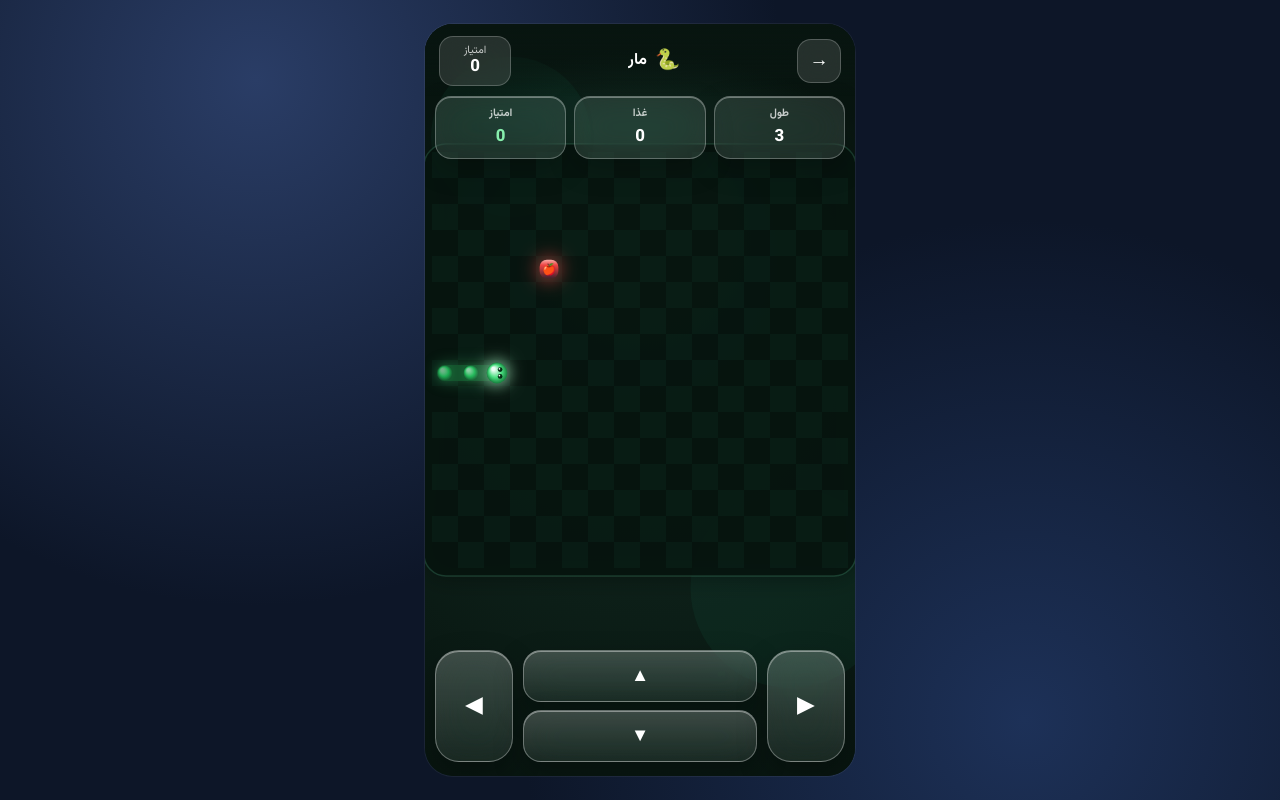
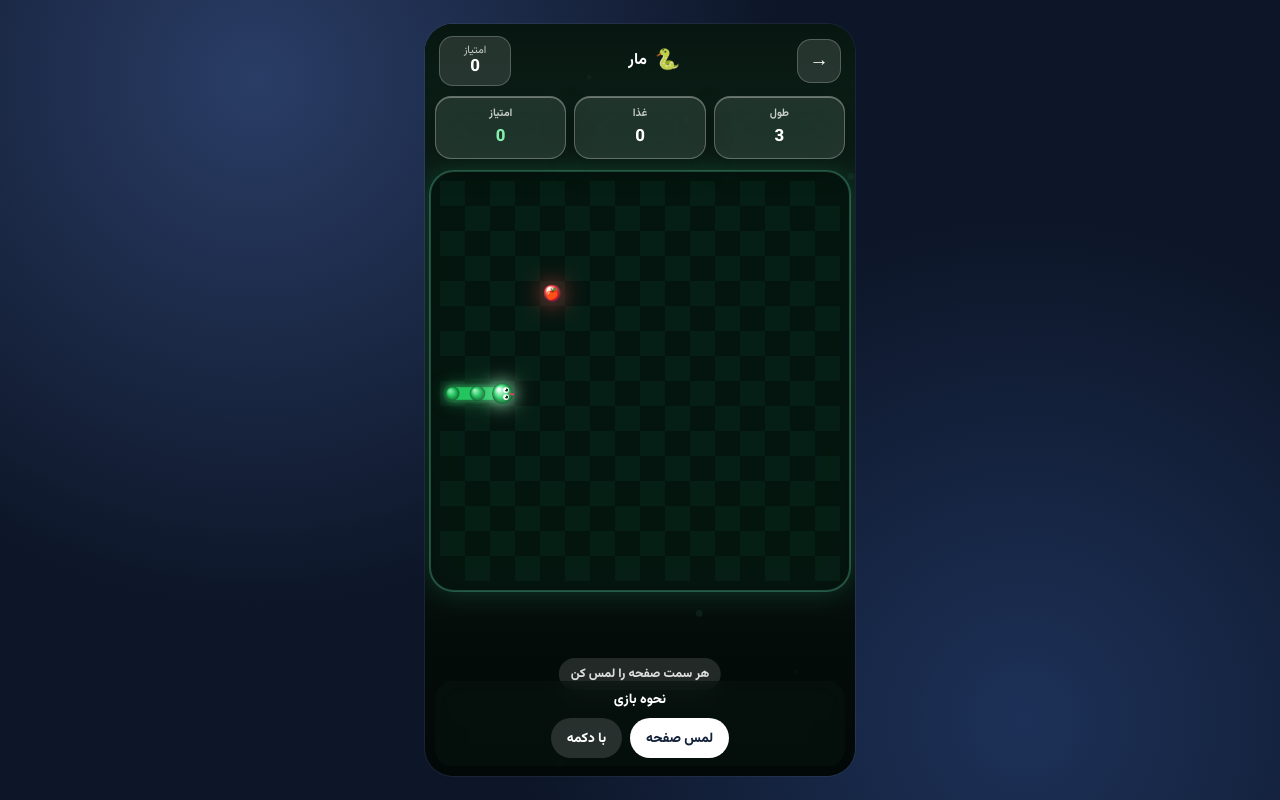
Before and after one commit to hidarshoja/game-new, a React (Vite) app: page /games/snake in a window 1280 px wide. Both pictures are taken after a click on the button "شروع بازی". Built offline with nearby package versions, Linux system fonts and the light colour scheme.

Commit message:
Enhance SnakeGame visuals and controls: Added new CSS styles for snake controls and touch hints, improved canvas rendering with dynamic gradients and animations, and refined gameplay mechanics for better user interaction.

```diff
--- a/src/games/SnakeGame.jsx
+++ b/src/games/SnakeGame.jsx
@@ -29,14 +29,23 @@ export default function SnakeGame() {
   const timerRef = useRef(null)
   const rafRef = useRef(0)
   const phaseRef = useRef('intro')
+  const controlRef = useRef('touch')
+  const flashRef = useRef(0)
+  const crumbsRef = useRef([])
 
   const [phase, setPhase] = useState('intro')
   const [run, setRun] = useState(0)
+  const [control, setControl] = useState('touch')
   const [hud, setHud] = useState({ score: 0, length: 3, eaten: 0 })
+  const [hint, setHint] = useState('')
 
   useEffect(() => {
     phaseRef.current = phase
   }, [phase])
+
+  useEffect(() => {
+    controlRef.current = control
+  }, [control])
 
   const syncHud = () => {
     const state = stateRef.current
@@ -59,9 +68,9 @@ export default function SnakeGame() {
     const ctx = canvas.getContext('2d')
     ctx.setTransform(dpr, 0, 0, dpr, 0, 0)
 
-    const topSafe = 52
-    const bottomSafe = 132
-    const sidePad = 6
+    const topSafe = 58
+    const bottomSafe = controlRef.current === 'buttons' ? 198 : 96
+    const sidePad = 8
     const usableW = width - sidePad * 2
     const usableH = Math.max(180, height - topSafe - bottomSafe)
     const cell = Math.max(14, Math.floor(Math.min(usableW / GRID, usableH / GRID)))
@@ -72,73 +81,88 @@ export default function SnakeGame() {
     return layoutRef.current
   }
 
-  const draw = () => {
+  const burst = (x, y, color) => {
+    for (let i = 0; i < 10; i += 1) {
+      crumbsRef.current.push({
+        x,
+        y,
+        vx: (Math.random() - 0.5) * 180,
+        vy: (Math.random() - 0.5) * 180,
+        life: 0.45,
+        max: 0.45,
+        r: 2 + Math.random() * 3,
+        color,
+      })
+    }
+  }
+
+  const draw = (now = performance.now()) => {
     const canvas = canvasRef.current
     const layout = layoutRef.current
     const state = stateRef.current
     if (!canvas || !layout || !state) return
     const ctx = canvas.getContext('2d')
     const { width, height, cell, ox, oy, board } = layout
+    const t = now / 1000
 
-    const bg = ctx.createRadialGradient(width * 0.5, height * 0.2, 20, width * 0.5, height * 0.55, width * 0.9)
-    bg.addColorStop(0, '#1a3d2e')
-    bg.addColorStop(0.45, '#0f241c')
-    bg.addColorStop(1, '#081510')
+    const bg = ctx.createLinearGradient(0, 0, 0, height)
+    bg.addColorStop(0, '#0b1f17')
+    bg.addColorStop(0.45, '#07140f')
+    bg.addColorStop(1, '#020807')
     ctx.fillStyle = bg
     ctx.fillRect(0, 0, width, height)
 
-    // soft vignette lights
-    ctx.fillStyle = 'rgba(52, 211, 153, 0.05)'
+    for (let i = 0; i < 18; i += 1) {
+      const px = (i * 97 + t * 8) % width
+      const py = (i * 53 + Math.sin(t + i) * 12) % height
+      ctx.fillStyle = `rgba(110, 231, 183, ${0.04 + (i % 4) * 0.01})`
       ctx.beginPath()
-    ctx.arc(width * 0.2, height * 0.15, 80, 0, Math.PI * 2)
+      ctx.arc(px, py, 1.4 + (i % 3), 0, Math.PI * 2)
       ctx.fill()
-    ctx.beginPath()
-    ctx.arc(width * 0.85, height * 0.75, 100, 0, Math.PI * 2)
-    ctx.fill()
+    }
 
-    // board plate
     ctx.save()
-    ctx.shadowColor = 'rgba(0,0,0,0.45)'
-    ctx.shadowBlur = 24
-    roundRect(ctx, ox - 8, oy - 8, board + 16, board + 16, 22)
-    ctx.fillStyle = 'rgba(6, 20, 14, 0.88)'
+    ctx.shadowColor = 'rgba(52, 211, 153, 0.25)'
+    ctx.shadowBlur = 28
+    roundRect(ctx, ox - 10, oy - 10, board + 20, board + 20, 24)
+    ctx.fillStyle = 'rgba(4, 18, 12, 0.92)'
     ctx.fill()
     ctx.restore()
 
-    roundRect(ctx, ox - 8, oy - 8, board + 16, board + 16, 22)
-    ctx.strokeStyle = 'rgba(110, 231, 183, 0.18)'
-    ctx.lineWidth = 1.5
+    roundRect(ctx, ox - 10, oy - 10, board + 20, board + 20, 24)
+    ctx.strokeStyle = 'rgba(110, 231, 183, 0.28)'
+    ctx.lineWidth = 2
     ctx.stroke()
 
-    for (let y = 0; y < GRID; y++) {
-      for (let x = 0; x < GRID; x++) {
-        const px = ox + x * cell
-        const py = oy + y * cell
-        if ((x + y) % 2 === 0) {
-          ctx.fillStyle = 'rgba(52, 211, 153, 0.045)'
-          ctx.fillRect(px, py, cell, cell)
-        }
+    for (let y = 0; y < GRID; y += 1) {
+      for (let x = 0; x < GRID; x += 1) {
+        if ((x + y) % 2 !== 0) continue
+        ctx.fillStyle = 'rgba(52, 211, 153, 0.05)'
+        ctx.fillRect(ox + x * cell, oy + y * cell, cell, cell)
       }
     }
 
     if (state.food) {
       const fx = ox + state.food.x * cell
       const fy = oy + state.food.y * cell
+      const pulse = 1 + Math.sin(t * 6) * 0.06
       ctx.save()
+      ctx.translate(fx + cell / 2, fy + cell / 2)
+      ctx.scale(pulse, pulse)
       ctx.shadowColor = state.food.color
-      ctx.shadowBlur = 20
-      roundRect(ctx, fx + cell * 0.14, fy + cell * 0.14, cell * 0.72, cell * 0.72, cell * 0.28)
-      const foodFill = ctx.createLinearGradient(fx, fy, fx, fy + cell)
+      ctx.shadowBlur = 22
+      roundRect(ctx, -cell * 0.34, -cell * 0.34, cell * 0.68, cell * 0.68, cell * 0.26)
+      const foodFill = ctx.createRadialGradient(-cell * 0.12, -cell * 0.16, 2, 0, 0, cell * 0.4)
       foodFill.addColorStop(0, '#fff7ed')
-      foodFill.addColorStop(0.35, state.food.color)
+      foodFill.addColorStop(0.45, state.food.color)
       foodFill.addColorStop(1, '#111827')
       ctx.fillStyle = foodFill
       ctx.fill()
       ctx.shadowBlur = 0
-      ctx.font = `${Math.floor(cell * 0.46)}px sans-serif`
+      ctx.font = `${Math.floor(cell * 0.44)}px sans-serif`
       ctx.textAlign = 'center'
       ctx.textBaseline = 'middle'
-      ctx.fillText(state.food.icon, fx + cell / 2, fy + cell / 2 + 1)
+      ctx.fillText(state.food.icon, 0, 1)
       ctx.restore()
     }
 
@@ -157,10 +181,14 @@ export default function SnakeGame() {
       })
       ctx.lineCap = 'round'
       ctx.lineJoin = 'round'
-      ctx.lineWidth = cell * 0.62
-      ctx.strokeStyle = '#14532d'
-      ctx.shadowColor = 'rgba(74, 222, 128, 0.35)'
-      ctx.shadowBlur = 16
+      ctx.lineWidth = cell * 0.72
+      ctx.strokeStyle = 'rgba(20, 83, 45, 0.55)'
+      ctx.shadowColor = 'rgba(74, 222, 128, 0.55)'
+      ctx.shadowBlur = 18
+      ctx.stroke()
+      ctx.lineWidth = cell * 0.5
+      ctx.strokeStyle = '#22c55e'
+      ctx.shadowBlur = 10
       ctx.stroke()
       ctx.restore()
     }
@@ -169,22 +197,22 @@ export default function SnakeGame() {
       const part = state.snake[index]
       const point = centerOf(part)
       const isHead = index === 0
-      const t = index / Math.max(1, state.snake.length - 1)
-      const radius = isHead ? cell * 0.4 : cell * 0.3
+      const fade = index / Math.max(1, state.snake.length - 1)
+      const radius = isHead ? cell * 0.42 : cell * 0.28 + (1 - fade) * cell * 0.06
       ctx.save()
-      ctx.shadowColor = isHead ? '#bbf7d0' : 'rgba(34, 197, 94, 0.25)'
-      ctx.shadowBlur = isHead ? 18 : 6
+      ctx.shadowColor = isHead ? '#bbf7d0' : 'rgba(34, 197, 94, 0.28)'
+      ctx.shadowBlur = isHead ? 20 : 8
       const fill = ctx.createRadialGradient(
         point.x - radius * 0.35,
         point.y - radius * 0.4,
-        radius * 0.15,
+        radius * 0.12,
         point.x,
         point.y,
         radius,
       )
-      fill.addColorStop(0, isHead ? '#ecfdf5' : `rgba(187, 247, 208, ${0.9 - t * 0.35})`)
-      fill.addColorStop(0.55, isHead ? '#4ade80' : `rgba(34, 197, 94, ${0.95 - t * 0.2})`)
-      fill.addColorStop(1, isHead ? '#15803d' : `rgba(20, 83, 45, ${0.95 - t * 0.15})`)
+      fill.addColorStop(0, isHead ? '#ecfdf5' : `rgba(187, 247, 208, ${0.95 - fade * 0.35})`)
+      fill.addColorStop(0.5, isHead ? '#4ade80' : `rgba(34, 197, 94, ${0.95 - fade * 0.2})`)
+      fill.addColorStop(1, isHead ? '#166534' : `rgba(20, 83, 45, ${0.95 - fade * 0.1})`)
       ctx.beginPath()
       ctx.arc(point.x, point.y, radius, 0, Math.PI * 2)
       ctx.fillStyle = fill
@@ -200,21 +228,60 @@ export default function SnakeGame() {
         right: { x: 1, y: 0 },
       }[state.dir]
       const side = { x: -look.y, y: look.x }
-      const eye = Math.max(2.2, cell * 0.09)
+      const eye = Math.max(2.4, cell * 0.1)
       const drawEye = (sign) => {
-        const ex = point.x + look.x * cell * 0.12 + side.x * cell * 0.13 * sign
-        const ey = point.y + look.y * cell * 0.12 + side.y * cell * 0.13 * sign
+        const ex = point.x + look.x * cell * 0.14 + side.x * cell * 0.14 * sign
+        const ey = point.y + look.y * cell * 0.14 + side.y * cell * 0.14 * sign
+        ctx.fillStyle = '#fff'
+        ctx.beginPath()
+        ctx.arc(ex, ey, eye * 1.15, 0, Math.PI * 2)
+        ctx.fill()
         ctx.fillStyle = '#052e16'
         ctx.beginPath()
-        ctx.arc(ex, ey, eye, 0, Math.PI * 2)
+        ctx.arc(ex + look.x * eye * 0.25, ey + look.y * eye * 0.25, eye * 0.62, 0, Math.PI * 2)
         ctx.fill()
         ctx.fillStyle = '#fff'
         ctx.beginPath()
-        ctx.arc(ex - eye * 0.3, ey - eye * 0.3, eye * 0.35, 0, Math.PI * 2)
+        ctx.arc(ex - eye * 0.25, ey - eye * 0.25, eye * 0.28, 0, Math.PI * 2)
         ctx.fill()
       }
       drawEye(1)
       drawEye(-1)
+
+      ctx.strokeStyle = '#f43f5e'
+      ctx.lineWidth = Math.max(1.5, cell * 0.05)
+      ctx.beginPath()
+      ctx.moveTo(point.x + look.x * cell * 0.28, point.y + look.y * cell * 0.28)
+      ctx.quadraticCurveTo(
+        point.x + look.x * cell * 0.48 + side.x * cell * 0.08,
+        point.y + look.y * cell * 0.48 + side.y * cell * 0.08,
+        point.x + look.x * cell * 0.42,
+        point.y + look.y * cell * 0.42,
+      )
+      ctx.stroke()
+    }
+
+    crumbsRef.current = crumbsRef.current
+      .map((bit) => ({
+        ...bit,
+        x: bit.x + bit.vx * 0.016,
+        y: bit.y + bit.vy * 0.016,
+        life: bit.life - 0.016,
+      }))
+      .filter((bit) => bit.life > 0)
+    crumbsRef.current.forEach((bit) => {
+      ctx.globalAlpha = Math.max(0, bit.life / bit.max)
+      ctx.fillStyle = bit.color
+      ctx.beginPath()
+      ctx.arc(bit.x, bit.y, bit.r, 0, Math.PI * 2)
+      ctx.fill()
+    })
+    ctx.globalAlpha = 1
+
+    if (flashRef.current > 0) {
+      ctx.fillStyle = `rgba(74, 222, 128, ${flashRef.current * 0.18})`
+      ctx.fillRect(0, 0, width, height)
+      flashRef.current = Math.max(0, flashRef.current - 0.04)
     }
   }
 
@@ -227,6 +294,17 @@ export default function SnakeGame() {
       const result = tick(stateRef.current)
       if (result === 'eat') {
         playPop()
+        flashRef.current = 1
+        const layout = layoutRef.current
+        const food = stateRef.current.food
+        if (layout && stateRef.current) {
+          const head = stateRef.current.snake[0]
+          burst(
+            layout.ox + head.x * layout.cell + layout.cell / 2,
+            layout.oy + head.y * layout.cell + layout.cell / 2,
+            food?.color || '#4ade80',
+          )
+        }
         if (stateRef.current.eaten % 4 === 0) playMatch()
       } else if (result === 'self') {
         playCheer()
@@ -243,6 +321,8 @@ export default function SnakeGame() {
     const state = createSnake()
     state.food = spawnFood(state)
     stateRef.current = state
+    crumbsRef.current = []
+    flashRef.current = 0
     measure()
     syncHud()
   }
@@ -252,11 +332,35 @@ export default function SnakeGame() {
     setPhase('playing')
   }
 
-  const steer = (dir) => (event) => {
-    event.preventDefault()
+  const steer = (dir) => {
     const state = stateRef.current
     if (!state?.alive || phaseRef.current !== 'playing') return
     queueDir(state, dir)
+    setHint(dir)
+    window.clearTimeout(steer._t)
+    steer._t = window.setTimeout(() => setHint(''), 280)
+  }
+
+  const onPad = (dir) => (event) => {
+    event.preventDefault()
+    event.stopPropagation()
+    steer(dir)
+  }
+
+  const onTouchSteer = (event) => {
+    if (controlRef.current !== 'touch') return
+    if (event.target.closest?.('.snake-controls, .glass-btn, .snake-glass-pad')) return
+    event.preventDefault()
+    const wrap = wrapRef.current
+    if (!wrap) return
+    const point = event.touches?.[0] || event.changedTouches?.[0] || event
+    const rect = wrap.getBoundingClientRect()
+    const x = (point.clientX ?? 0) - rect.left
+    const y = (point.clientY ?? 0) - rect.top
+    const dx = x - rect.width / 2
+    const dy = y - rect.height / 2
+    if (Math.abs(dx) > Math.abs(dy)) steer(dx < 0 ? 'left' : 'right')
+    else steer(dy < 0 ? 'up' : 'down')
   }
 
   useEffect(() => {
@@ -281,12 +385,12 @@ export default function SnakeGame() {
       const dir = map[event.key] || map[event.key.toLowerCase()]
       if (!dir) return
       event.preventDefault()
-      queueDir(stateRef.current, dir)
+      steer(dir)
     }
     window.addEventListener('resize', onResize)
     window.addEventListener('keydown', onKey)
-    const paint = () => {
-      draw()
+    const paint = (now) => {
+      draw(now)
       rafRef.current = requestAnimationFrame(paint)
     }
     rafRef.current = requestAnimationFrame(paint)
@@ -299,17 +403,48 @@ export default function SnakeGame() {
     // eslint-disable-next-line react-hooks/exhaustive-deps
   }, [phase, run])
 
+  useEffect(() => {
+    if (phase !== 'playing') return
+    measure()
+  }, [control, phase])
+
+  const controlPicker = (live = false) => (
+    <div className={`snake-controls ${live ? 'snake-controls--live' : ''}`} role="group" aria-label="نحوه بازی">
+      <span>نحوه بازی</span>
+      <div className="snake-controls__row">
+        <button
+          type="button"
+          className={control === 'touch' ? 'on' : ''}
+          onClick={(event) => {
+            event.stopPropagation()
+            setControl('touch')
+          }}
+        >
+          لمس صفحه
+        </button>
+        <button
+          type="button"
+          className={control === 'buttons' ? 'on' : ''}
+          onClick={(event) => {
+            event.stopPropagation()
+            setControl('buttons')
+          }}
+        >
+          با دکمه
+        </button>
+      </div>
+    </div>
+  )
+
   return (
-    <GameShell
-      title="مار"
-      emoji="🐍"
-      scoreLabel="امتیاز"
-      score={hud.score}
-      actions={null}
-    >
+    <GameShell title="مار" emoji="🐍" scoreLabel="امتیاز" score={hud.score} actions={null}>
       <div className={`snake ${phase === 'playing' ? 'snake--live' : ''}`}>
         {phase === 'playing' ? (
-          <div className="snake-arena" ref={wrapRef}>
+          <div
+            className={`snake-arena ${control === 'touch' ? 'snake-arena--touch' : ''}`}
+            ref={wrapRef}
+            onPointerDown={onTouchSteer}
+          >
             <canvas ref={canvasRef} className="snake-canvas" />
 
             <div className="snake-glass-hud">
@@ -327,32 +462,34 @@ export default function SnakeGame() {
               </div>
             </div>
 
+            {control === 'touch' && hint ? (
+              <div className={`snake-touch-hint snake-touch-hint--${hint}`} aria-hidden="true">
+                {{ up: '▲', down: '▼', left: '◀', right: '▶' }[hint]}
+              </div>
+            ) : null}
+
+            {control === 'touch' ? (
+              <p className="snake-touch-tip">هر سمت صفحه را لمس کن</p>
+            ) : (
               <div className="snake-glass-pad" dir="ltr">
-              <button
-                type="button"
-                className="glass-btn glass-btn--side"
-                aria-label="چپ"
-                onPointerDown={steer('left')}
-              >
+                <button type="button" className="glass-btn glass-btn--side" aria-label="چپ" onPointerDown={onPad('left')}>
                   ◀
                 </button>
                 <div className="snake-glass-pad__col">
-                <button type="button" className="glass-btn" aria-label="بالا" onPointerDown={steer('up')}>
+                  <button type="button" className="glass-btn" aria-label="بالا" onPointerDown={onPad('up')}>
                     ▲
                   </button>
-                <button type="button" className="glass-btn" aria-label="پایین" onPointerDown={steer('down')}>
+                  <button type="button" className="glass-btn" aria-label="پایین" onPointerDown={onPad('down')}>
                     ▼
                   </button>
                 </div>
-              <button
-                type="button"
-                className="glass-btn glass-btn--side"
-                aria-label="راست"
-                onPointerDown={steer('right')}
-              >
+                <button type="button" className="glass-btn glass-btn--side" aria-label="راست" onPointerDown={onPad('right')}>
                   ▶
                 </button>
               </div>
+            )}
+
+            {controlPicker(true)}
           </div>
         ) : null}
 
@@ -367,6 +504,7 @@ export default function SnakeGame() {
             </div>
             <h2 className="level-panel__title">غذا بخور و بزرگ شو</h2>
             <p className="level-panel__meta">مراقب باش به بدن خودت برخورد نکنی</p>
+            {controlPicker(false)}
             <button type="button" className="primary-btn snake-start" onClick={begin}>
               شروع بازی
             </button>
@@ -380,6 +518,7 @@ export default function SnakeGame() {
             <p>جمع امتیاز شما</p>
             <div className="tetris-final-score">{hud.score}</div>
             <p className="level-panel__meta">طول مار: {hud.length}</p>
+            {controlPicker(false)}
             <button type="button" className="primary-btn snake-start" onClick={begin}>
               بازی دوباره
             </button>
--- a/src/index.css
+++ b/src/index.css
@@ -1758,6 +1758,108 @@ a {
   background: linear-gradient(180deg, rgba(134, 239, 172, 0.35), rgba(52, 211, 153, 0.18));
 }
 
+.snake-controls {
+  display: flex;
+  flex-direction: column;
+  align-items: center;
+  gap: 8px;
+  margin-top: 10px;
+  color: #fff;
+  font-weight: 800;
+  font-size: 0.85rem;
+}
+
+.snake-controls__row {
+  display: flex;
+  gap: 8px;
+  flex-wrap: wrap;
+  justify-content: center;
+}
+
+.snake-controls__row button {
+  border: 0;
+  border-radius: 999px;
+  min-height: 40px;
+  padding: 0 16px;
+  background: rgba(255, 255, 255, 0.14);
+  color: #fff;
+  font-weight: 800;
+  cursor: pointer;
+}
+
+.snake-controls__row button.on {
+  background: #fff;
+  color: #12203a;
+}
+
+.snake-controls--live {
+  position: absolute;
+  left: 10px;
+  right: 10px;
+  bottom: calc(10px + var(--safe-bottom));
+  z-index: 6;
+  margin: 0;
+  padding: 8px 10px;
+  border-radius: 16px;
+  background: rgba(8, 21, 16, 0.55);
+  backdrop-filter: blur(12px);
+}
+
+.snake-arena:has(.snake-glass-pad) .snake-controls--live {
+  bottom: calc(136px + var(--safe-bottom));
+}
+
+.snake-arena:has(.snake-glass-pad) .snake-glass-pad {
+  bottom: calc(14px + var(--safe-bottom));
+}
+
+.snake-arena--touch {
+  touch-action: none;
+}
+
+.snake-touch-tip {
+  position: absolute;
+  left: 50%;
+  bottom: calc(86px + var(--safe-bottom));
+  transform: translateX(-50%);
+  z-index: 5;
+  margin: 0;
+  padding: 6px 12px;
+  border-radius: 999px;
+  background: rgba(255, 255, 255, 0.12);
+  color: rgba(255, 255, 255, 0.85);
+  font-size: 0.78rem;
+  font-weight: 800;
+  pointer-events: none;
+  white-space: nowrap;
+}
+
+.snake-touch-hint {
+  position: absolute;
+  z-index: 4;
+  width: 54px;
+  height: 54px;
+  border-radius: 16px;
+  display: grid;
+  place-items: center;
+  color: #fff;
+  font-size: 1.3rem;
+  background: rgba(74, 222, 128, 0.28);
+  border: 1px solid rgba(187, 247, 208, 0.45);
+  pointer-events: none;
+  animation: snake-hint 0.28s ease-out;
+}
+
+.snake-touch-hint--up { top: 26%; left: 50%; margin-left: -27px; }
+.snake-touch-hint--down { bottom: 34%; left: 50%; margin-left: -27px; }
+.snake-touch-hint--left { top: 46%; left: 14px; }
+.snake-touch-hint--right { top: 46%; right: 14px; }
+
+@keyframes snake-hint {
+  from { opacity: 0; }
+  to { opacity: 1; }
+}
+
 .snake-intro {
   display: flex;
   align-items: center;
```
Lines whose indentation alone changed are shown as unchanged.
